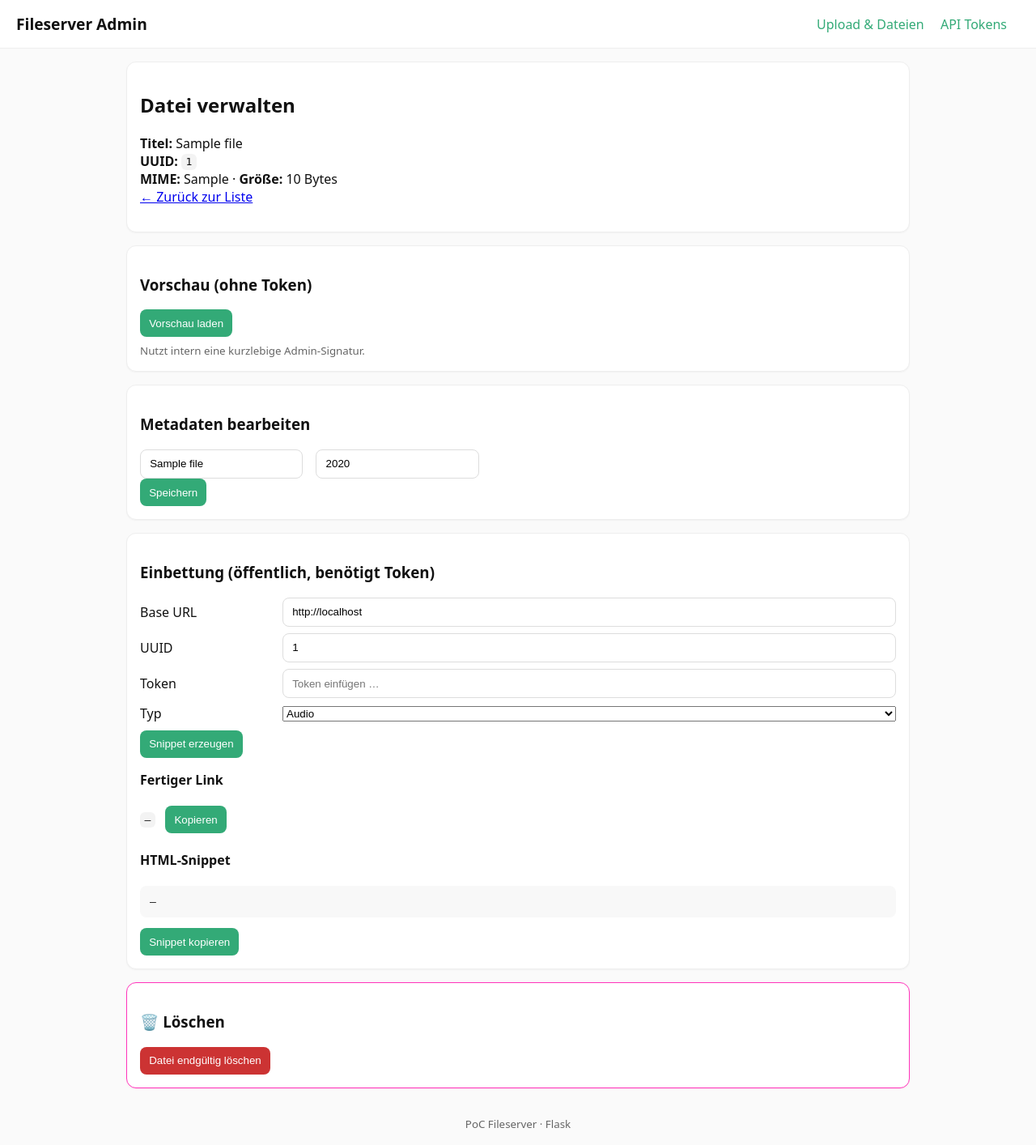
After one commit to sepp-meyer/files-api, a Flask app: page /admin/files/1 in a window 1280 px wide. The commit adds this page. Shown: the whole page at 81% size. Run offline with Flask 3, Linux system fonts and the light colour scheme; tables that the repository leaves empty hold one stand-in row (values such as "Sample post").

Commit message:
Umbau für änderungen

```diff
--- a/embed_test.html
+++ b/embed_test.html
@@ -4,5 +4,5 @@
   <title>Embed Test</title>
   <h1>Audio Embed vom Fileserver</h1>
   <audio controls preload="metadata"
-         src="http://127.0.0.1:5000/api/embed/297f141d-b66e-4205-8505-a504ac254e90?token=dKzAUOeKKzryicG6rkfA1y3hNSypgqByolFY4sunCBM"></audio>
+         src="http://127.0.0.1:5000/api/embed/5721b455-28f6-4f1d-8153-faac8c446174?token=MfqDK4SHEbkd532WXycFTtKhm2AXzV_mKX14H0myUSU"></audio>
 </html>
--- a/fileserver/routes/__init__.py
+++ b/fileserver/routes/__init__.py
@@ -1,6 +1,7 @@
+# fileserver/routes/__init__.py
 from flask import Blueprint
 
-admin_bp = Blueprint('admin', __name__)
+admin_bp = Blueprint('admin', __name__, url_prefix='/admin')  # << Präfix
 api_bp = Blueprint('api', __name__, url_prefix='/api')
 
 from . import admin, api  # noqa: E402,F401
--- a/fileserver/routes/admin.py
+++ b/fileserver/routes/admin.py
@@ -1,8 +1,9 @@
-import uuid, mimetypes, secrets
+# fileserver/routes/admin.py
+import uuid, mimetypes, secrets, shutil
 import datetime as dt
 from pathlib import Path
 from werkzeug.utils import secure_filename
-from flask import render_template, request, redirect, url_for, abort, jsonify  # request ist wichtig
+from flask import render_template, request, redirect, url_for, abort, jsonify
 
 from . import admin_bp
 from ..config import Config
@@ -46,22 +47,14 @@ def upload():
     db.session.commit()
     return redirect(url_for("admin.index"))
 
-@admin_bp.get("/admin/sign/<file_id>")
-def admin_sign(file_id):
-    File.query.get_or_404(file_id)  # existiert?
-    exp = int(dt.datetime.utcnow().timestamp()) + 3600
-    sig = sign_download(file_id, exp)
-    dl_url = url_for("api.api_file_download", file_id=file_id, _external=True)
-    return jsonify({"download_url": f"{dl_url}?exp={exp}&sig={sig}", "valid_until_utc": dt.datetime.utcfromtimestamp(exp).isoformat() + "Z"})
+# ----- Token-Verwaltung (Pfadnamen ohne doppeltes /admin dank url_prefix) -----
 
-# -------- Token Verwaltung ----------
-
-@admin_bp.get("/admin/tokens")
+@admin_bp.get("/tokens")
 def admin_tokens():
     tokens = ApiToken.query.order_by(ApiToken.created_at.desc()).all()
     return render_template("admin/tokens.html", tokens=tokens)
 
-@admin_bp.post("/admin/tokens")
+@admin_bp.post("/tokens")
 def admin_token_create():
     name = request.form.get("name","").strip()
     if not name:
@@ -74,18 +67,63 @@ def admin_token_create():
     db.session.add(rec); db.session.commit()
     return jsonify({"token": raw, "note": "Bitte sicher speichern. Der Token wird nicht erneut angezeigt."})
 
-@admin_bp.post("/admin/tokens/<int:token_id>/revoke")
+@admin_bp.post("/tokens/<int:token_id>/revoke")
 def admin_token_revoke(token_id):
     t = ApiToken.query.get_or_404(token_id)
     t.revoked = True
     db.session.commit()
     return redirect(url_for("admin.admin_tokens"))
 
-# -------- Embed-Generator pro Datei ----------
+# ----- Datei-Detail (Vorschau, Edit, Delete) -----
 
-@admin_bp.get("/admin/embed/<file_id>")
+@admin_bp.get("/files/<file_id>")
+def file_detail(file_id):
+    f = File.query.get_or_404(file_id)
+    kind = "audio" if (f.mime_type or "").startswith("audio") else ("video" if (f.mime_type or "").startswith("video") else "audio")
+    return render_template("admin/file_detail.html", file=f, kind=kind)
+
+@admin_bp.post("/files/<file_id>/update")
+def file_update(file_id):
+    f = File.query.get_or_404(file_id)
+    title = request.form.get("title","").strip()
+    year = request.form.get("year", type=int)
+    if not title:
+        abort(400, "Titel erforderlich")
+    f.title = title
+    f.year = year
+    db.session.commit()
+    return redirect(url_for("admin.file_detail", file_id=file_id))
+
+@admin_bp.post("/files/<file_id>/delete")
+def file_delete(file_id):
+    f = File.query.get_or_404(file_id)
+    # physischen Ordner (UUID) entfernen
+    try:
+        file_dir = Path(f.storage_path).parent
+        if file_dir.is_dir() and file_dir != file_dir.anchor:
+            shutil.rmtree(file_dir, ignore_errors=True)
+    finally:
+        db.session.delete(f)
+        db.session.commit()
+    return redirect(url_for("admin.index"))
+
+# ----- Admin-Sign: Kurzlebige URL für interne Vorschau (ohne Token) -----
+
+@admin_bp.get("/sign/<file_id>")
+def admin_sign(file_id):
+    File.query.get_or_404(file_id)  # existiert?
+    exp = int(dt.datetime.utcnow().timestamp()) + 3600
+    sig = sign_download(file_id, exp)
+    dl_url = url_for("api.api_file_download", file_id=file_id, _external=True)
+    return jsonify({
+        "download_url": f"{dl_url}?exp={exp}&sig={sig}",
+        "valid_until_utc": dt.datetime.utcfromtimestamp(exp).isoformat() + "Z"
+    })
+
+# (Optional) alter Embed-Generator erreichbar lassen
+@admin_bp.get("/embed/<file_id>")
 def admin_embed(file_id):
     f = File.query.get_or_404(file_id)
-    base_url = request.url_root.rstrip("/")  # z.B. http://127.0.0.1:5000
+    base_url = request.url_root.rstrip("/")
     kind = "audio" if (f.mime_type or "").startswith("audio") else ("video" if (f.mime_type or "").startswith("video") else "audio")
     return render_template("admin/embed.html", file=f, base_url=base_url, kind=kind)
--- a/fileserver/routes/api.py
+++ b/fileserver/routes/api.py
@@ -1,3 +1,4 @@
+# fileserver/routes/api.py
 import time, datetime as dt
 from pathlib import Path
 from flask import jsonify, url_for, abort, send_file, make_response, redirect, request
@@ -54,7 +55,6 @@ def api_embed(file_id):
     return resp
 
 @api_bp.get("/files/<file_id>/download")
-@api_bp.get("/files/<file_id>/download")
 def api_file_download(file_id):
     exp = request.args.get("exp", type=int)
     sig = request.args.get("sig", default="")
@@ -66,7 +66,6 @@ def api_file_download(file_id):
     if not path.is_file():
         abort(404)
 
-    # Wichtig: conditional=True für Range; Pfad als str() übergeben
     resp = make_response(send_file(
         str(path),
         mimetype=f.mime_type,
--- /dev/null
+++ b/fileserver/templates/admin/file_detail.html
@@ -0,0 +1,100 @@
+{% extends "base.html" %}
+{% block content %}
+<section class="card">
+  <h2>Datei verwalten</h2>
+  <p><strong>Titel:</strong> {{ file.title }}<br>
+     <strong>UUID:</strong> <code>{{ file.id }}</code><br>
+     <strong>MIME:</strong> {{ file.mime_type }} · <strong>Größe:</strong> {{ file.size_bytes }} Bytes<br>
+     <a href="{{ url_for('admin.index') }}">← Zurück zur Liste</a>
+  </p>
+</section>
+
+<section class="card">
+  <h3>Vorschau (ohne Token)</h3>
+  <div id="preview" style="margin:.5rem 0;"></div>
+  <button id="loadPreview">Vorschau laden</button>
+  <small style="color:#666;display:block;margin-top:.5rem;">Nutzt intern eine kurzlebige Admin-Signatur.</small>
+</section>
+
+<section class="card">
+  <h3>Metadaten bearbeiten</h3>
+  <form method="post" action="{{ url_for('admin.file_update', file_id=file.id) }}">
+    <div class="row">
+      <input name="title" value="{{ file.title }}" required>
+      <input name="year" type="number" min="0" value="{{ file.year or '' }}" placeholder="Jahr (optional)">
+    </div>
+    <button type="submit">Speichern</button>
+  </form>
+</section>
+
+<section class="card">
+  <h3>Einbettung (öffentlich, benötigt Token)</h3>
+  <div class="row" style="grid-template-columns:160px 1fr;display:grid;gap:.5rem 1rem;align-items:center;">
+    <label>Base URL</label>
+    <input id="base" value="{{ request.url_root.rstrip('/') }}">
+    <label>UUID</label>
+    <input id="uuid" value="{{ file.id }}" readonly>
+    <label>Token</label>
+    <input id="token" placeholder="Token einfügen …">
+    <label>Typ</label>
+    <select id="kind">
+      <option value="audio" {% if kind=='audio' %}selected{% endif %}>Audio</option>
+      <option value="video" {% if kind=='video' %}selected{% endif %}>Video</option>
+    </select>
+  </div>
+  <button id="build" style="margin-top:.6rem;">Snippet erzeugen</button>
+
+  <h4 style="margin-top:1rem;">Fertiger Link</h4>
+  <p><code id="link">–</code>
+     <button id="copyLink" style="margin-left:.5rem;">Kopieren</button>
+  </p>
+  <h4>HTML-Snippet</h4>
+  <pre id="snippet" style="white-space: pre-wrap; background: #f8f8f8; padding: .75rem; border-radius: 8px;">–</pre>
+  <button id="copySnippet">Snippet kopieren</button>
+</section>
+
+<section class="card" style="border-color:#f3b;box-shadow:0 1px 2px rgba(255,0,128,.08)">
+  <h3>🗑️ Löschen</h3>
+  <form method="post" action="{{ url_for('admin.file_delete', file_id=file.id) }}" onsubmit="return confirm('Diese Datei und ihr Ordner werden dauerhaft gelöscht. Fortfahren?')">
+    <button type="submit" style="background:#c33">Datei endgültig löschen</button>
+  </form>
+</section>
+
+<script>
+  const $ = (s) => document.querySelector(s);
+
+  // Admin-Vorschau (ohne Token): holt signierte URL als JSON
+  $('#loadPreview').addEventListener('click', async () => {
+    const res = await fetch('{{ url_for("admin.admin_sign", file_id=file.id) }}');
+    if (!res.ok) { alert('Konnte Signatur nicht laden'); return; }
+    const data = await res.json();
+    const src = data.download_url;
+    const kind = '{{ kind }}';
+    const html = (kind === 'video')
+      ? `<video controls preload="metadata" width="640" src="${src}"></video>`
+      : `<audio controls preload="metadata" src="${src}"></audio>`;
+    $('#preview').innerHTML = html;
+  });
+
+  const build = () => {
+    const base  = $('#base').value.trim().replace(/\/+$/,'');
+    const uuid  = $('#uuid').value.trim();
+    const token = $('#token').value.trim();
+    const kind  = $('#kind').value;
+    if (!base || !uuid || !token) { alert('Bitte Base, UUID und Token angeben.'); return; }
+    const src = `${base}/api/embed/${encodeURIComponent(uuid)}?token=${encodeURIComponent(token)}`;
+    $('#link').textContent = src;
+    const html = (kind === 'video')
+      ? `<video controls preload="metadata" width="640" src="${src}"></video>`
+      : `<audio controls preload="metadata" src="${src}"></audio>`;
+    $('#snippet').textContent = html;
+  };
+  const copyText = (el) => navigator.clipboard?.writeText(el.textContent || el.value || '').then(()=> {
+    const btn = event.target; const old = btn.textContent; btn.textContent = 'Kopiert'; setTimeout(()=>btn.textContent = old, 1000);
+  }).catch(()=> alert('Kopieren nicht möglich'));
+
+  $('#build').addEventListener('click', build);
+  $('#copyLink').addEventListener('click', () => copyText($('#link')));
+  $('#copySnippet').addEventListener('click', () => copyText($('#snippet')));
+</script>
+{% endblock %}
--- a/test_flow.py
+++ b/test_flow.py
@@ -43,7 +43,7 @@ def random_title():
 
 def upload_test_file(session: requests.Session, title: str):
     print("[3/9] Lade Testdatei hoch ...")
-    url = urljoin(BASE_URL, "/upload")
+    url = urljoin(BASE_URL, "/admin/upload")
 
     # kleine Dummy-"mp3"-Datei (Inhalt ist egal; Endung zählt für MIME)
     fake_mp3 = io.BytesIO(b"ID3\x03\x00\x00\x00\x00\x00\x00TEST-DATA-" + os.urandom(256))
```
Also changed, not shown: fileserver/config.py (+9 -2 lines), fileserver/templates/admin/index.html (+6 -5 lines).
